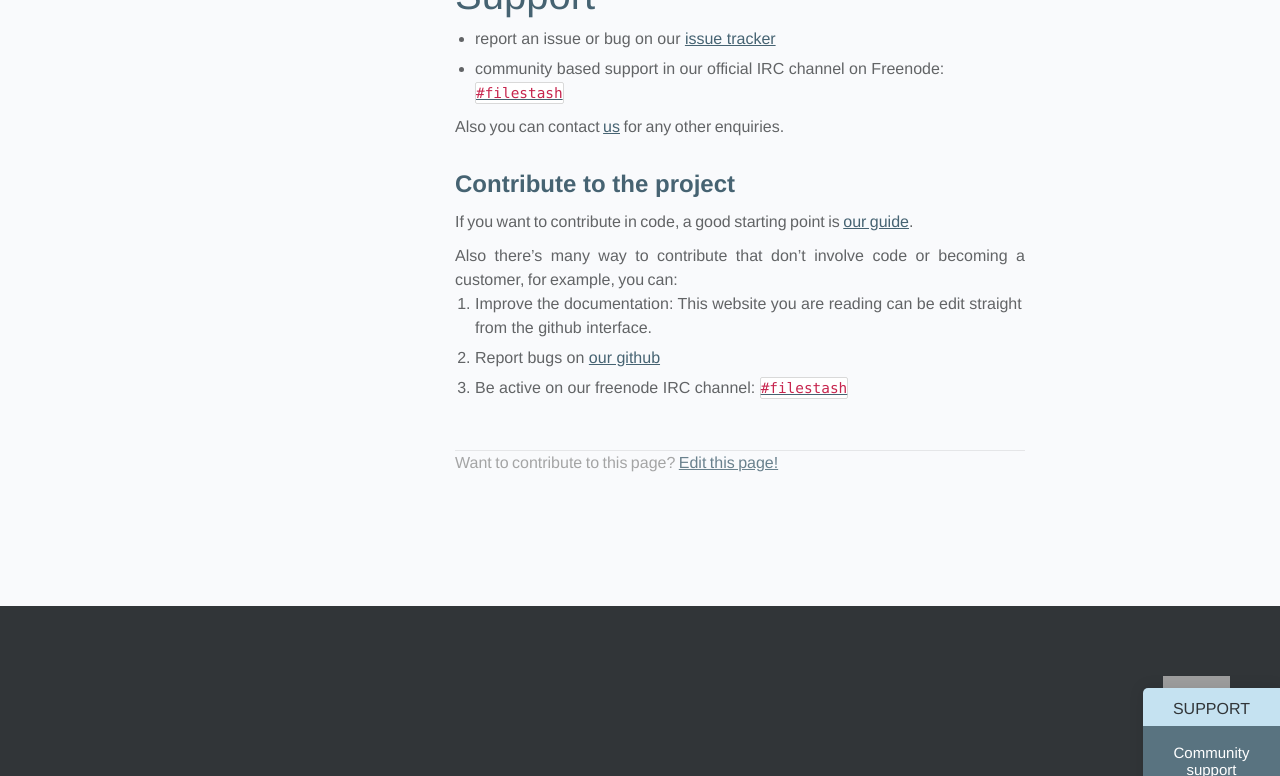
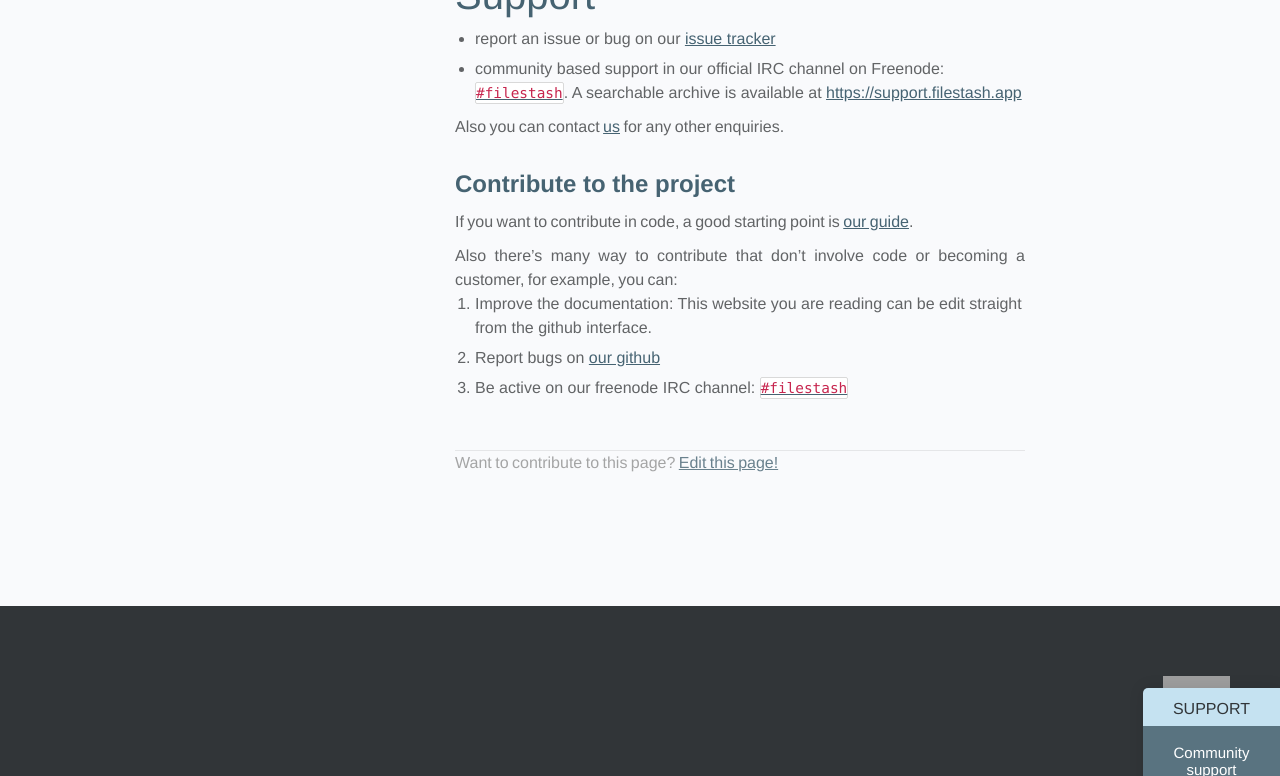
Before and after one commit to mickael-kerjean/filestash-website, a Jekyll site: the page built from _docs/support.md, in a window 1280 px wide, cut to the strip 174-950 px from the top of the page. Built offline with Jekyll 4.4.1, drawn with Linux system fonts in a browser that asks for light colours; nearby versions of some CDN libraries; library files that are not in the unit come from our copies; comment, search, counter and statistics services are not loaded; grey boxes are pictures that could not be loaded.

Commit message:
content (update): support

```diff
--- a/_docs/support.md
+++ b/_docs/support.md
@@ -5,7 +5,7 @@
 ---
 
 - report an issue or bug on our [issue tracker](https://github.com/mickael-kerjean/filestash/issues)
-- community based support in our official IRC channel on Freenode: [`#filestash`](https://kiwiirc.com/nextclient/#irc://irc.freenode.net/#filestash?nick=guest??)
+- community based support in our official IRC channel on Freenode: [`#filestash`](https://kiwiirc.com/nextclient/#irc://irc.freenode.net/#filestash?nick=guest??). A searchable archive is available at [https://support.filestash.app](https://support.filestash.app)
 
 Also you can contact [us](mailto:mickael@kerjean.me) for any other enquiries.
 
```
